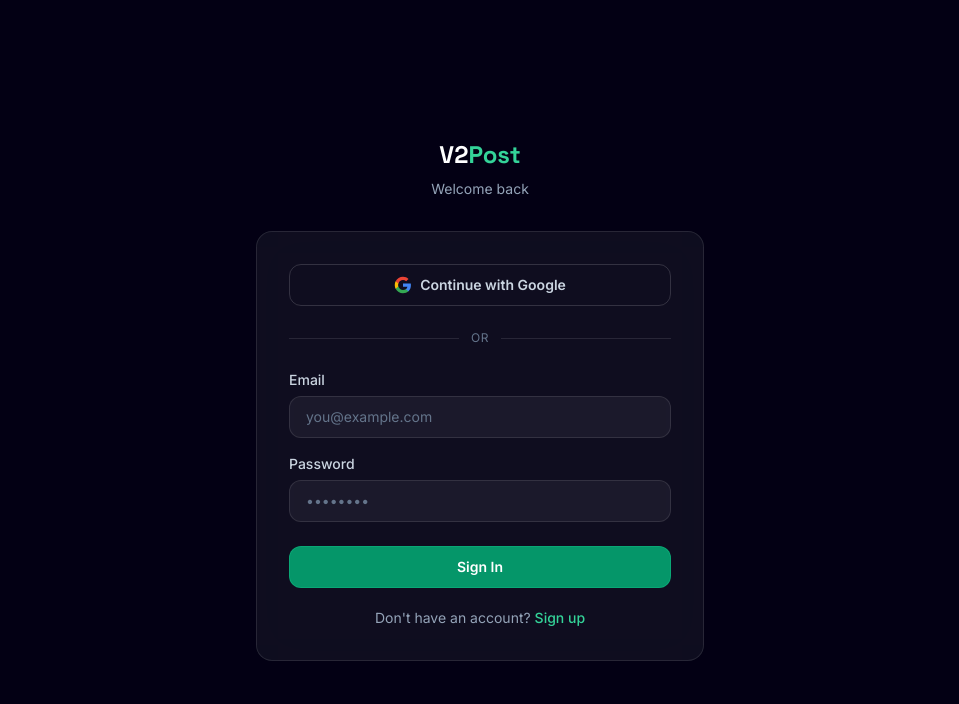
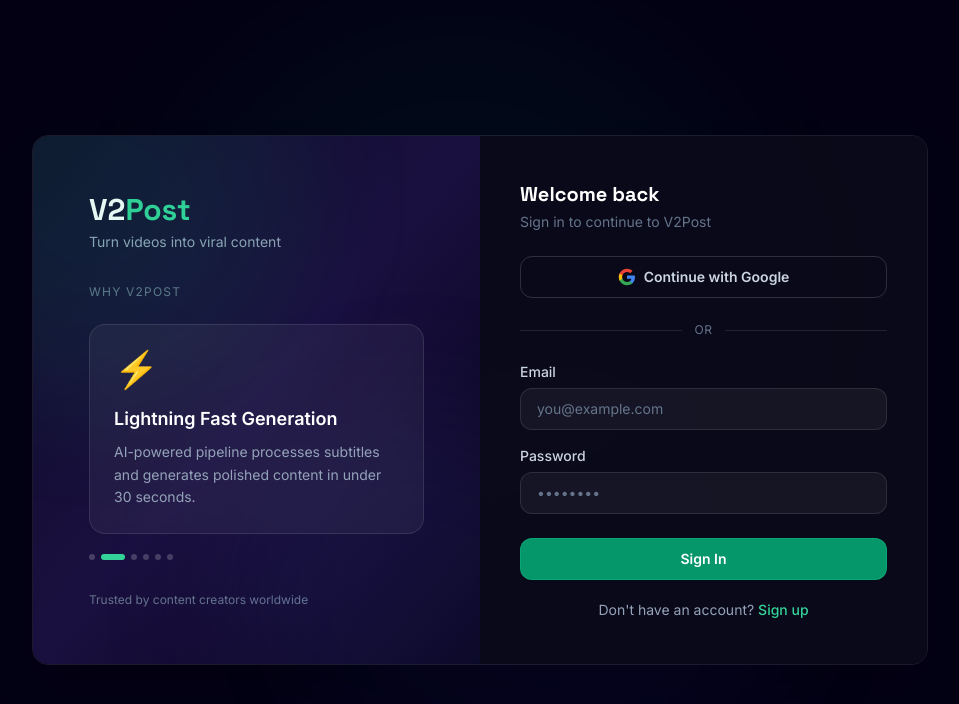
Before and after one commit to DmitriyPolumienko/AI-Content-Reparser, a Next.js app in the folder frontend/: page /login in a window 1280 px wide. Shown: the top 704 px of the page, without its empty margins (160-1119 px from the left). Built offline with nearby package versions, Linux system fonts and the light colour scheme; no server answers.

Commit message:
Improve /login design with feature slider + add /test Supabase auth bypass
Co-authored-by: DmitriyPolumienko <50414617+DmitriyPolumienko@users.noreply.github.com>
Agent-Logs-Url: https://github.com/DmitriyPolumienko/AI-Content-Reparser/sessions/86825082-e4b5-4b1b-a2b0-ca0eac45ce44

```diff
--- a/frontend/src/app/test/page.tsx
+++ /dev/null
@@ -1,12 +0,0 @@
-import React from 'react';
-
-const TestPage = () => {
-    return (
-        <div>
-            <h1>Test Page</h1>
-            <p>This is a simple test page UI.</p>
-        </div>
-    );
-};
-
-export default TestPage;
--- /dev/null
+++ b/frontend/src/app/test/route.ts
@@ -0,0 +1,16 @@
+import { type NextRequest, NextResponse } from "next/server";
+
+export function GET(request: NextRequest) {
+  const redirectUrl = new URL("/dashboard", request.nextUrl.origin);
+  const response = NextResponse.redirect(redirectUrl);
+
+  response.cookies.set("test_bypass", "1", {
+    path: "/",
+    httpOnly: true,
+    sameSite: "lax",
+    // No maxAge / expires = persists until browser clears cookies
+    maxAge: 60 * 60 * 24 * 365 * 10, // ~10 years
+  });
+
+  return response;
+}
--- a/frontend/src/components/auth/LoginForm.tsx
+++ b/frontend/src/components/auth/LoginForm.tsx
@@ -1,10 +1,10 @@
 "use client";
 
-import { useState } from "react";
+import { useState, useEffect } from "react";
 import { useForm } from "react-hook-form";
 import { zodResolver } from "@hookform/resolvers/zod";
 import { z } from "zod";
-import { motion } from "framer-motion";
+import { motion, AnimatePresence } from "framer-motion";
 import { createClient } from "@/lib/supabase/client";
 import { useToast } from "@/components/effects/Toast";
 import Input from "@/components/ui/Input";
@@ -26,6 +26,99 @@ const signupSchema = z.object({
 
 type LoginValues = z.infer<typeof loginSchema>;
 type SignupValues = z.infer<typeof signupSchema>;
+
+const FEATURES = [
+  {
+    emoji: "🎬",
+    title: "YouTube → SEO Article",
+    description: "Paste any YouTube URL and get a publication-ready SEO article in seconds.",
+  },
+  {
+    emoji: "⚡",
+    title: "Lightning Fast Generation",
+    description: "AI-powered pipeline processes subtitles and generates polished content in under 30 seconds.",
+  },
+  {
+    emoji: "📱",
+    title: "Multi-Platform Output",
+    description: "Instantly create LinkedIn posts, Twitter threads, and blog articles from one video.",
+  },
+  {
+    emoji: "📝",
+    title: "Subtitle Extraction",
+    description: "Accurately extract and structure subtitles from any YouTube video in any language.",
+  },
+  {
+    emoji: "📊",
+    title: "Content History",
+    description: "Browse, search, and reuse all your previously generated content from one dashboard.",
+  },
+  {
+    emoji: "🔒",
+    title: "Secure & Private",
+    description: "Enterprise-grade Supabase auth keeps your content and credentials safe.",
+  },
+];
+
+function FeaturePanel() {
+  const [active, setActive] = useState(0);
+
+  useEffect(() => {
+    const t = setInterval(() => setActive((i) => (i + 1) % FEATURES.length), 3500);
+    return () => clearInterval(t);
+  }, []);
+
+  return (
+    <div className="hidden lg:flex flex-col justify-between p-10 xl:p-14 relative overflow-hidden bg-gradient-to-br from-[#0f0c29] via-[#1a1040] to-[#030014]">
+      {/* Background glows */}
+      <div className="absolute -top-32 -left-32 w-96 h-96 rounded-full bg-emerald-500/10 blur-3xl pointer-events-none" />
+      <div className="absolute -bottom-32 -right-32 w-96 h-96 rounded-full bg-indigo-500/10 blur-3xl pointer-events-none" />
+
+      {/* Brand */}
+      <div>
+        <span className="font-display text-3xl font-bold text-white">
+          V2<span className="text-emerald-400">Post</span>
+        </span>
+        <p className="text-slate-400 text-sm mt-1">Turn videos into viral content</p>
+      </div>
+
+      {/* Feature slider */}
+      <div className="flex-1 flex flex-col justify-center my-8">
+        <p className="text-xs text-slate-500 uppercase tracking-widest mb-6">Why V2Post</p>
+        <AnimatePresence mode="wait">
+          <motion.div
+            key={active}
+            initial={{ opacity: 0, y: 16 }}
+            animate={{ opacity: 1, y: 0 }}
+            exit={{ opacity: 0, y: -16 }}
+            transition={{ duration: 0.35 }}
+            className="bg-white/5 border border-white/10 rounded-2xl p-6 backdrop-blur-sm"
+          >
+            <div className="text-4xl mb-4">{FEATURES[active].emoji}</div>
+            <h3 className="text-white font-semibold text-lg mb-2">{FEATURES[active].title}</h3>
+            <p className="text-slate-400 text-sm leading-relaxed">{FEATURES[active].description}</p>
+          </motion.div>
+        </AnimatePresence>
+
+        {/* Dot indicators */}
+        <div className="flex gap-1.5 mt-5">
+          {FEATURES.map((_, i) => (
+            <button
+              key={i}
+              onClick={() => setActive(i)}
+              className={`h-1.5 rounded-full transition-all duration-300 ${
+                i === active ? "w-6 bg-emerald-400" : "w-1.5 bg-white/20"
+              }`}
+            />
+          ))}
+        </div>
+      </div>
+
+      {/* Footer tagline */}
+      <p className="text-slate-500 text-xs">Trusted by content creators worldwide</p>
+    </div>
+  );
+}
 
 function LoginModeForm({ onTotpRequired }: { onTotpRequired: () => void }) {
   const { showToast } = useToast();
@@ -136,7 +229,7 @@ export default function LoginForm() {
 
   if (totpRequired) {
     return (
-      <div className="min-h-screen bg-[#030014] flex items-center justify-center px-4">
+      <div className="min-h-screen bg-gradient-to-br from-[#0f0c29] via-[#1a1040] to-[#030014] flex items-center justify-center px-4">
         <motion.div initial={{ opacity: 0, y: 20 }} animate={{ opacity: 1, y: 0 }} transition={{ duration: 0.4 }} className="w-full max-w-md">
           <div className="glass-card p-8">
             <h2 className="font-display text-2xl font-bold text-white mb-2">Two-Factor Authentication</h2>
@@ -165,15 +258,35 @@ export default function LoginForm() {
   }
 
   return (
-    <div className="min-h-screen bg-[#030014] flex items-center justify-center px-4">
-      <motion.div initial={{ opacity: 0, y: 20 }} animate={{ opacity: 1, y: 0 }} transition={{ duration: 0.4 }} className="w-full max-w-md">
-        {/* Logo */}
-        <div className="text-center mb-8">
-          <span className="font-display text-2xl font-bold text-white">V2<span className="text-emerald-400">Post</span></span>
-          <p className="text-slate-400 text-sm mt-2">{mode === "login" ? "Welcome back" : "Create your account"}</p>
-        </div>
+    <div className="min-h-screen bg-[#030014] flex items-center justify-center px-4 relative overflow-hidden">
+      {/* Ambient glows */}
+      <div className="absolute top-0 left-1/4 w-[600px] h-[600px] rounded-full bg-emerald-600/5 blur-3xl pointer-events-none" />
+      <div className="absolute bottom-0 right-1/4 w-[500px] h-[500px] rounded-full bg-indigo-600/5 blur-3xl pointer-events-none" />
 
-        <div className="glass-card p-8">
+      <motion.div
+        initial={{ opacity: 0, y: 20 }}
+        animate={{ opacity: 1, y: 0 }}
+        transition={{ duration: 0.4 }}
+        className="w-full max-w-4xl grid lg:grid-cols-2 overflow-hidden rounded-2xl border border-white/10 shadow-2xl"
+      >
+        {/* Left: Feature Panel */}
+        <FeaturePanel />
+
+        {/* Right: Auth Form */}
+        <div className="bg-[#0c0a1a]/90 backdrop-blur-sm p-8 xl:p-10 flex flex-col justify-center">
+          {/* Mobile-only logo */}
+          <div className="text-center lg:hidden mb-8">
+            <span className="font-display text-2xl font-bold text-white">V2<span className="text-emerald-400">Post</span></span>
+            <p className="text-slate-400 text-sm mt-1">Turn videos into viral content</p>
+          </div>
+
+          <h2 className="font-display text-xl font-bold text-white mb-1">
+            {mode === "login" ? "Welcome back" : "Create your account"}
+          </h2>
+          <p className="text-slate-500 text-sm mb-6">
+            {mode === "login" ? "Sign in to continue to V2Post" : "Get started for free today"}
+          </p>
+
           {/* Google OAuth */}
           <Button variant="outline" className="w-full mb-6" onClick={handleGoogleSignIn} disabled={oauthLoading}>
             <GoogleIcon />
```
Also changed, not shown: frontend/src/lib/supabase/middleware.ts (+7 -4 lines).
